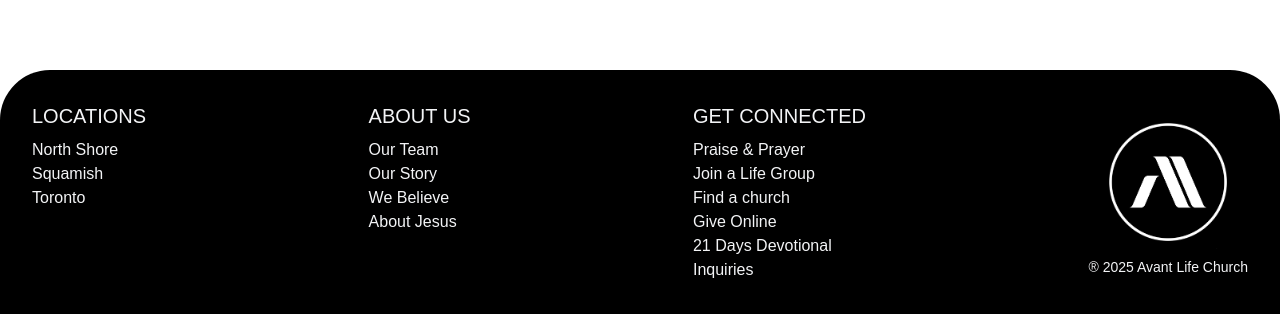
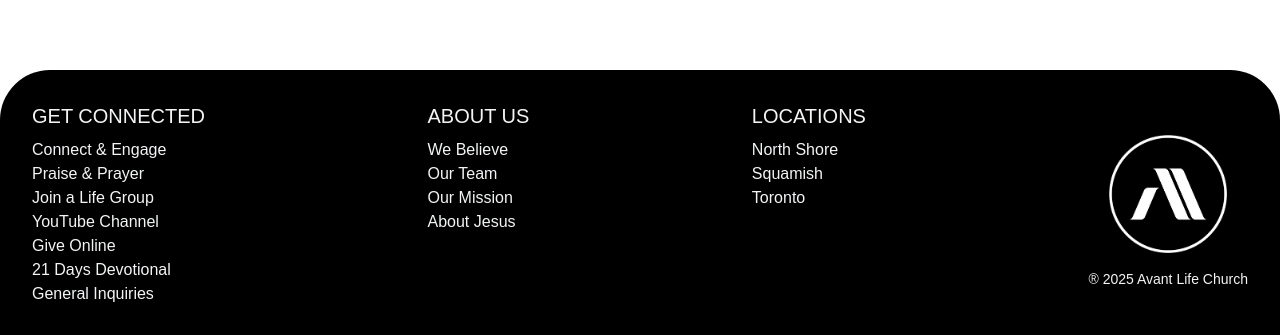
Before and after one commit to MatinH2004/avant-life-church, a Next.js app: page / in a window 1280 px wide. Shown: the part 2659-2994 px from the top of the page. Before the commit the page ends 2973 px from the top, so only its background shows below. Built offline with nearby package versions, Linux system fonts and the light colour scheme.

Commit message:
fix centralized footer data

```diff
--- a/src/components/home/Footer.tsx
+++ b/src/components/home/Footer.tsx
@@ -1,46 +1,16 @@
 import Link from "next/link";
 import Image from "next/image";
-
-const footerLinks = [
-  {
-    title: "LOCATIONS",
-    links: [
-      { href: "/", label: "North Shore" },
-      { href: "/", label: "Squamish" },
-      { href: "/", label: "Toronto" },
-    ],
-  },
-  {
-    title: "ABOUT US",
-    links: [
-      { href: "/", label: "Our Team" },
-      { href: "/", label: "Our Story" },
-      { href: "/", label: "We Believe" },
-      { href: "/", label: "About Jesus" },
-    ],
-  },
-  {
-    title: "GET CONNECTED",
-    links: [
-      { href: "/", label: "Praise & Prayer" },
-      { href: "/", label: "Join a Life Group" },
-      { href: "/", label: "Find a church" },
-      { href: "/", label: "Give Online" },
-      { href: "/", label: "21 Days Devotional", },
-      { href: "mailto:info@avantlifechurch.com", label: "Inquiries" },
-    ],
-  },
-];
+import { footerData } from "@/data/footerData";
 
 export default function Footer() {
   return (
     <footer className="flex flex-col md:flex-row justify-between py-8 px-8 mt-8 bg-black text-gray-100 rounded-t-[50px]">
       {/* Render sections dynamically */}
-      {footerLinks.map((section) => (
+      {footerData.map((section) => (
         <div key={section.title} className="mb-6 md:mb-0">
           <h3 className="text-xl mb-2">{section.title}</h3>
           <ul>
-            {section.links.map((link) => (
+            {section.items.map((link) => (
               <li key={link.label}>
                 <Link
                   href={link.href}
```
